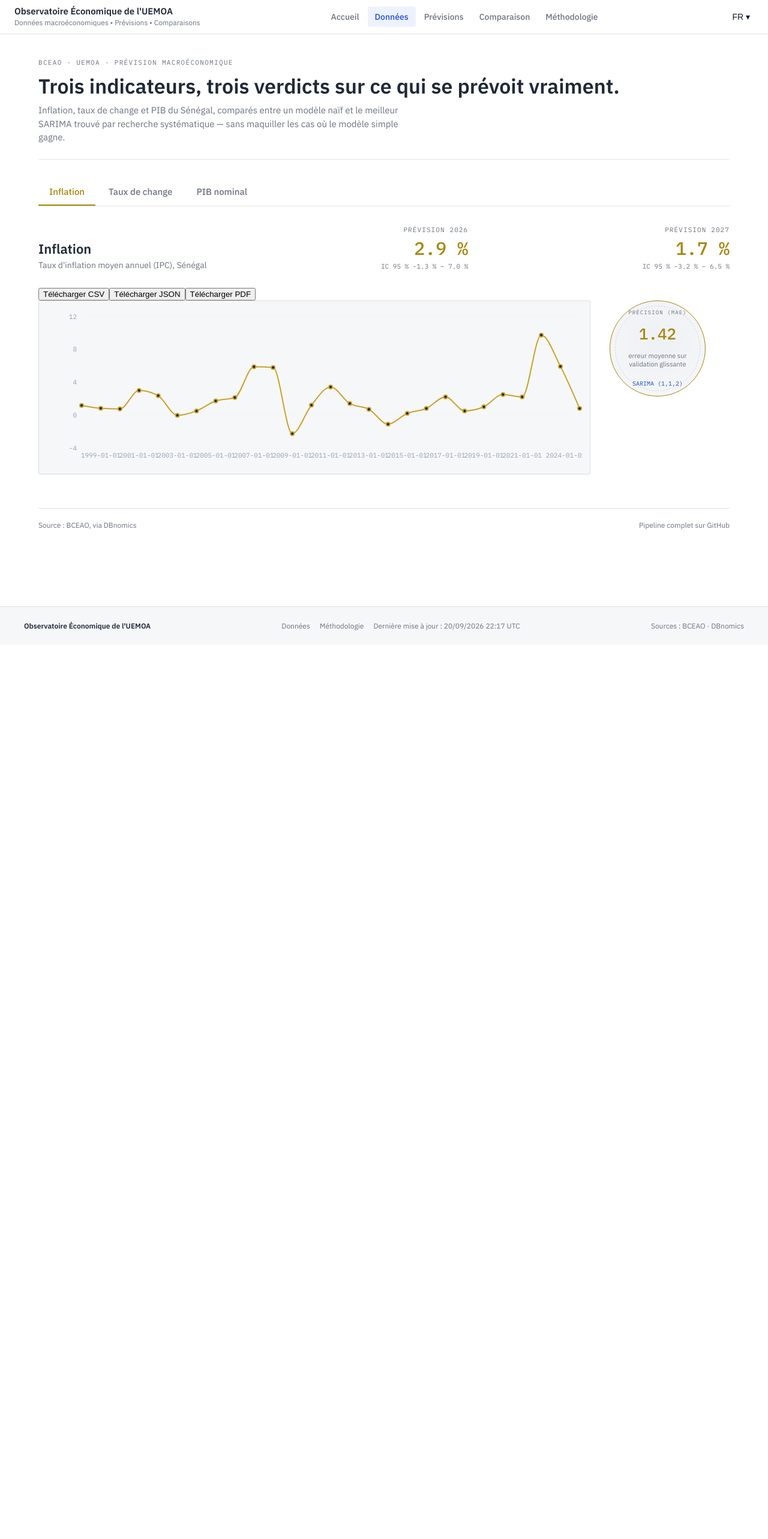
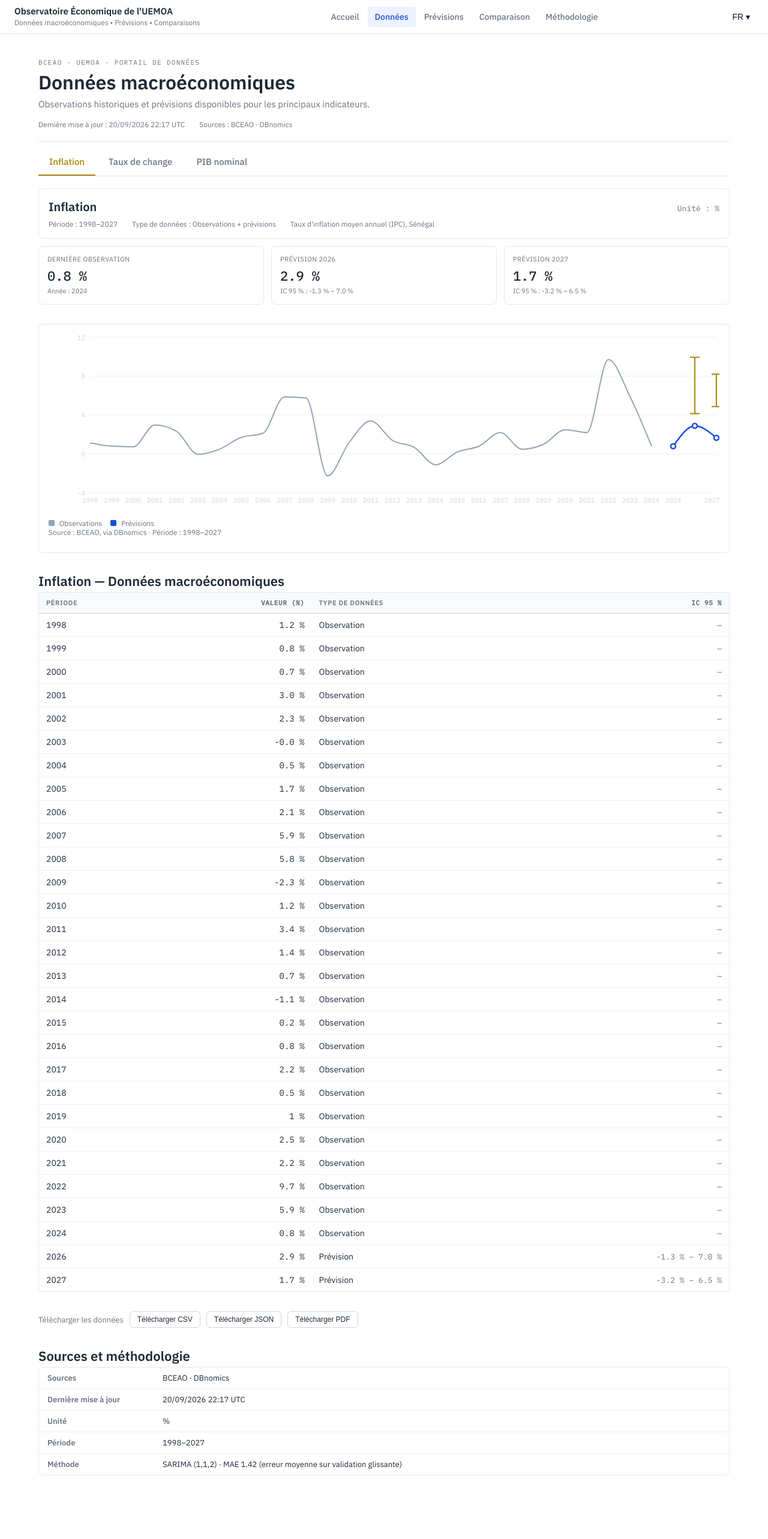
Before and after one commit to cdjarabe07/UEMOA-Dashboard, a React (Vite) app: page /donnees in a window 1280 px wide. Shown: the top 2566 px of the page at 60% size. Before the commit the page ends 1075 px from the top, so only its background shows below. Built offline with nearby package versions, Linux system fonts and the light colour scheme.

Commit message:
refactor: redesign macroeconomic data explorer

```diff
--- a/src/i18n.js
+++ b/src/i18n.js
@@ -136,6 +136,21 @@ const resources = {
       accueil2_sign_intro: "Signaux déterministes calculés à partir des prévisions exportées.",
       accueil2_sign_badge: "Signal",
       accueil2_src_titre: "Sources et méthodologie",
+
+      donnees3_eyebrow: "BCEAO · UEMOA · Portail de données",
+      donnees3_titre: "Données macroéconomiques",
+      donnees3_desc: "Observations historiques et prévisions disponibles pour les principaux indicateurs.",
+      donnees3_derniere_obs: "Dernière observation",
+      donnees3_annee: "Année",
+      donnees3_periode: "Période",
+      donnees3_type: "Type de données",
+      donnees3_type_obs: "Observation",
+      donnees3_type_obs_prev: "Observations + prévisions",
+      donnees3_valeur: "Valeur",
+      donnees3_download: "Télécharger les données",
+      donnees3_meta_modele: "Méthode",
+      donnees3_legend_obs: "Observations",
+      donnees3_legend_prev: "Prévisions",
 
       methodo_eyebrow: "Méthodologie",
       methodo_titre: "Comment sont calculées les prévisions.",
@@ -285,6 +300,21 @@ const resources = {
       accueil2_sign_badge: "Signal",
       accueil2_src_titre: "Sources and methodology",
 
+      donnees3_eyebrow: "BCEAO · UEMOA · Data portal",
+      donnees3_titre: "Macroeconomic data",
+      donnees3_desc: "Historical observations and available forecasts for the main indicators.",
+      donnees3_derniere_obs: "Latest observation",
+      donnees3_annee: "Year",
+      donnees3_periode: "Period",
+      donnees3_type: "Data type",
+      donnees3_type_obs: "Observation",
+      donnees3_type_obs_prev: "Observations + forecasts",
+      donnees3_valeur: "Value",
+      donnees3_download: "Download data",
+      donnees3_meta_modele: "Method",
+      donnees3_legend_obs: "Observations",
+      donnees3_legend_prev: "Forecasts",
+
       methodo_eyebrow: "Methodology",
       methodo_titre: "How the forecasts are calculated.",
       methodo_source_titre: "Data source",
--- a/src/index.css
+++ b/src/index.css
@@ -1846,3 +1846,178 @@ button:focus-visible {
     grid-template-columns: 1fr;
   }
 }
+
+/* ---------- Page Données : explorateur ---------- */
+
+.donnees-page .home-section {
+  margin: 32px 0;
+}
+
+.donnees-page .data-tabs {
+  margin-bottom: 20px;
+}
+
+.series-head {
+  border: 1px solid #e5e7eb;
+  border-radius: 8px;
+  padding: 16px;
+  background: #ffffff;
+  margin-bottom: 12px;
+}
+
+.series-title-line {
+  display: flex;
+  justify-content: space-between;
+  align-items: baseline;
+  gap: 12px;
+  flex-wrap: wrap;
+}
+
+.series-title-line h2 {
+  font-size: 20px;
+  font-weight: 600;
+  color: var(--ink);
+  margin: 0;
+}
+
+.series-unite {
+  font-family: var(--font-mono);
+  font-size: 13px;
+  color: var(--ink-muted);
+}
+
+.series-meta {
+  display: flex;
+  flex-wrap: wrap;
+  gap: 6px 24px;
+  margin-top: 8px;
+  font-size: 12px;
+  color: var(--ink-muted);
+}
+
+.values-strip {
+  display: flex;
+  flex-wrap: wrap;
+  gap: 12px;
+  margin-bottom: 8px;
+}
+
+.value-box {
+  flex: 1 1 200px;
+  border: 1px solid #e5e7eb;
+  border-radius: 8px;
+  padding: 14px;
+  background: #ffffff;
+}
+
+.value-label {
+  font-size: 11px;
+  text-transform: uppercase;
+  letter-spacing: 0.04em;
+  color: var(--ink-muted);
+  margin: 0 0 6px;
+}
+
+.value-digit {
+  font-family: var(--font-mono);
+  font-size: 22px;
+  font-weight: 500;
+  color: var(--ink);
+  margin: 0;
+}
+
+.value-period {
+  font-size: 11px;
+  color: var(--ink-muted);
+  margin: 4px 0 0;
+  line-height: 1.4;
+}
+
+.data-chart {
+  border: 1px solid #e5e7eb;
+  border-radius: 8px;
+  background: #ffffff;
+  padding: 16px;
+}
+
+.chart-legend {
+  display: flex;
+  flex-wrap: wrap;
+  gap: 14px;
+  margin-top: 8px;
+  font-size: 12px;
+  color: var(--ink-muted);
+}
+
+.chart-legend .key {
+  display: inline-block;
+  width: 10px;
+  height: 10px;
+  border-radius: 2px;
+  background: #94a3b8;
+  margin-right: 5px;
+}
+
+.chart-legend .key-prev {
+  background: #1d4ed8;
+}
+
+.downloads {
+  display: flex;
+  align-items: center;
+  gap: 10px;
+  flex-wrap: wrap;
+}
+
+.downloads-label {
+  font-size: 13px;
+  color: var(--ink-muted);
+}
+
+.downloads button {
+  border: 1px solid #d1d5db;
+  border-radius: 6px;
+  background: #ffffff;
+  color: var(--ink);
+  font-size: 12px;
+  padding: 6px 12px;
+  cursor: pointer;
+}
+
+.downloads button:hover {
+  border-color: var(--blue);
+  color: var(--blue);
+}
+
+.metadata {
+  border: 1px solid #e5e7eb;
+  border-radius: 8px;
+  background: #ffffff;
+}
+
+.metadata-row {
+  display: flex;
+  gap: 12px;
+  padding: 9px 14px;
+  border-bottom: 1px solid #eef0f2;
+  font-size: 13px;
+}
+
+.metadata-row:last-child {
+  border-bottom: none;
+}
+
+.metadata-row b {
+  min-width: 180px;
+  color: var(--ink-muted);
+}
+
+.metadata-row span {
+  color: var(--ink);
+}
+
+@media (max-width: 800px) {
+  .values-strip {
+    flex-direction: column;
+  }
+}
--- a/src/pages/Donnees.jsx
+++ b/src/pages/Donnees.jsx
@@ -7,11 +7,27 @@ import {
   YAxis,
   CartesianGrid,
   Tooltip,
+  ErrorBar,
 } from "recharts";
 import { useTranslation } from "react-i18next";
 import jsPDF from "jspdf";
 import autoTable from "jspdf-autotable";
 import { INDICATEURS } from "../data/indicateurs.js";
+import metaData from "../data/meta.json";
+
+const DATE_MAJ = (() => {
+  if (!metaData || typeof metaData.generated_at !== "string") return null;
+  const d = new Date(metaData.generated_at);
+  if (Number.isNaN(d.getTime())) return null;
+  return d.toLocaleString("fr-FR", {
+    day: "2-digit",
+    month: "2-digit",
+    year: "numeric",
+    hour: "2-digit",
+    minute: "2-digit",
+    timeZone: "UTC",
+  });
+})();
 
 function formatValeur(valeur, unite) {
   const arrondi = Number.isInteger(valeur) ? valeur : valeur.toFixed(1);
@@ -21,12 +37,11 @@ function formatValeur(valeur, unite) {
 }
 
 function telechargerCSV(indicateur) {
-  const entetes = "period,value\n";
+  const entetes = "period,value,type\n";
   const lignes = indicateur.historique
-    .map((ligne) => `${ligne.period},${ligne.value}`)
+    .map((ligne) => `${ligne.period},${ligne.value},observation`)
     .join("\n");
   const contenu = entetes + lignes;
-
   const blob = new Blob([contenu], { type: "text/csv;charset=utf-8;" });
   const lien = document.createElement("a");
   lien.href = URL.createObjectURL(blob);
@@ -45,30 +60,16 @@ function telechargerJSON(indicateur) {
 
 function telechargerPDF(indicateur) {
   const doc = new jsPDF();
-
   doc.setFontSize(14);
   doc.text(indicateur.nom, 14, 16);
   doc.setFontSize(10);
   doc.text("Source : BCEAO, via DBnomics", 14, 22);
-
   autoTable(doc, {
     startY: 28,
     head: [["Année", `Valeur (${indicateur.unite})`]],
     body: indicateur.historique.map((ligne) => [ligne.period, ligne.value]),
   });
-
   doc.save(`${indicateur.id}.pdf`);
-}
-
-function Stamp({ indicateur, t }) {
-  return (
-    <div className="stamp" role="img" aria-label={`${t("precision_mae")} : ${indicateur.mae}`}>
-      <p className="stamp-kicker">{t("precision_mae")}</p>
-      <p className="stamp-value">{indicateur.mae}</p>
-      <p className="stamp-caption">{t("precision_caption")}</p>
-      <p className="stamp-order">SARIMA {indicateur.ordreSarima}</p>
-    </div>
-  );
 }
 
 function CustomTooltip({ active, payload, label, unite }) {
@@ -94,20 +95,80 @@ export default function Donnees() {
   const { t } = useTranslation();
   const [actifId, setActifId] = useState(INDICATEURS[0].id);
   const indicateur = INDICATEURS.find((i) => i.id === actifId);
-  // Prévisions issues de previsions.json (source de vérité unique).
-  // `|| []` : si l'indicateur n'en possède pas, on affiche "non disponible"
-  // au lieu de lever une erreur de lecture de propriété.
+  const historique = indicateur?.historique || [];
   const previsions = indicateur?.previsions || [];
 
+  // Période couverte, calculée depuis les données réelles.
+  const anneeDebut = historique.length ? parseInt(historique[0].period.slice(0, 4), 10) : null;
+  const anneeFin = historique.length ? parseInt(historique[historique.length - 1].period.slice(0, 4), 10) : null;
+  const prevAnnees = previsions.map((p) => p.annee);
+  const fin = prevAnnees.length ? Math.max(anneeFin ?? 0, Math.max(...prevAnnees)) : anneeFin;
+  const periodeTexte =
+    anneeDebut != null ? `${anneeDebut}–${fin != null ? fin : ""}` : t("comparer_nd");
+
+  // Dernière observation disponible.
+  const derObs =
+    historique.length
+      ? {
+          annee: parseInt(historique[historique.length - 1].period.slice(0, 4), 10),
+          valeur: historique[historique.length - 1].value,
+        }
+      : null;
+
+  // Lignes de la table (observations puis prévisions).
+  const rows = [
+    ...historique.map((o) => ({
+      periode: o.period.slice(0, 4),
+      type: "obs",
+      valeur: o.value,
+      ic: null,
+    })),
+    ...previsions.map((p) => ({
+      periode: `${p.annee}`,
+      type: "prev",
+      valeur: p.valeur_prevue,
+      ic:
+        p.borne_basse != null && p.borne_haute != null
+          ? `${formatValeur(p.borne_basse, indicateur.unite)} – ${formatValeur(p.borne_haute, indicateur.unite)}`
+          : null,
+    })),
+  ];
+
+  // Données du graphique : historique + prévisions (avec IC 95 %).
+  const dernier = historique.length ? historique[historique.length - 1] : null;
+  const chartData = [
+    ...historique.map((o) => ({
+      annee: parseInt(o.period.slice(0, 4), 10),
+      obs: o.value,
+      prev: null,
+    })),
+    { annee: dernier ? parseInt(dernier.period.slice(0, 4), 10) : null, obs: null, prev: dernier ? dernier.value : null, icRange: null },
+    ...previsions.map((p) => ({
+      annee: p.annee,
+      obs: null,
+      prev: p.valeur_prevue,
+      icRange:
+        p.borne_basse != null && p.borne_haute != null
+          ? [p.borne_basse, p.borne_haute]
+          : undefined,
+    })),
+  ].filter((r) => r.annee != null);
+
   return (
-    <div className="page">
-      <header className="hero">
-        <p className="hero-eyebrow">{t("donnees_hero_eyebrow")}</p>
-        <h1 className="hero-title">{t("donnees_hero_titre")}</h1>
-        <p className="hero-sub">{t("donnees_hero_sub")}</p>
+    <div className="page donnees-page">
+      {/* 1. En-tête de page */}
+      <header className="accueil-head">
+        <p className="accueil-eyebrow">{t("donnees3_eyebrow")}</p>
+        <h1 className="accueil-title">{t("donnees3_titre")}</h1>
+        <p className="accueil-desc">{t("donnees3_desc")}</p>
+        <div className="accueil-meta">
+          <span>{t("footer_datemaj")} : {DATE_MAJ ? `${DATE_MAJ} UTC` : t("comparer_nd")}</span>
+          <span>{t("footer_sources")} : BCEAO · DBnomics</span>
+        </div>
       </header>
 
-      <nav className="tabs" role="tablist" aria-label="Choisir un indicateur">
+      {/* 2. Sélection de l'indicateur */}
+      <nav className="tabs data-tabs" role="tablist" aria-label={t("donnees_hero_eyebrow")}>
         {INDICATEURS.map((i) => (
           <button
             key={i.id}
@@ -122,84 +183,149 @@ export default function Donnees() {
         ))}
       </nav>
 
-      <section>
-        <div className="entry-head">
-          <div>
-            <h2 className="entry-title">{indicateur.nom}</h2>
-            <p className="entry-subtitle">{indicateur.sousTitre}</p>
+      {/* 3. En-tête de série */}
+      <section className="series-head">
+        <div className="series-title-line">
+          <h2>{indicateur.nom}</h2>
+          <span className="series-unite">{t("accueil2_col_unite")} : {indicateur.unite}</span>
+        </div>
+        <div className="series-meta">
+          <span>{t("donnees3_periode")} : {periodeTexte}</span>
+          <span>
+            {t("donnees3_type")} :{" "}
+            {previsions.length > 0 ? t("donnees3_type_obs_prev") : t("donnees3_type_obs")}
+          </span>
+          <span>{indicateur.sousTitre}</span>
+        </div>
+      </section>
+
+      {/* 4. Valeurs : dernière observation + prévisions */}
+      <div className="values-strip" role="group" aria-label={t("donnees3_titre")}>
+        <div className="value-box">
+          <p className="value-label">{t("donnees3_derniere_obs")}</p>
+          <p className="value-digit">{derObs ? formatValeur(derObs.valeur, indicateur.unite) : t("comparer_nd")}</p>
+          <p className="value-period">{t("donnees3_annee")} : {derObs ? derObs.annee : t("comparer_nd")}</p>
+        </div>
+        {previsions.map((p) => (
+          <div key={p.annee} className="value-box">
+            <p className="value-label">{t("prevision_label")} {p.annee}</p>
+            <p className="value-digit">{formatValeur(p.valeur_prevue, indicateur.unite)}</p>
+            {p.borne_basse != null && p.borne_haute != null && (
+              <p className="value-period">
+                {t("prevision_ic")} : {formatValeur(p.borne_basse, indicateur.unite)} –{" "}
+                {formatValeur(p.borne_haute, indicateur.unite)}
+              </p>
+            )}
           </div>
-          {previsions.length > 0 ? (
-            previsions.map((prev) => (
-              <div key={prev.annee} className="forecast-block">
-                <p className="forecast-label">
-                  {t("prevision_label")} {prev.annee}
-                </p>
-                <p className="forecast-value">
-                  {formatValeur(prev.valeur_prevue, indicateur.unite)}
-                </p>
-                {prev.borne_basse != null && prev.borne_haute != null && (
-                  <p className="forecast-ic">
-                    {t("prevision_ic")} {formatValeur(prev.borne_basse, indicateur.unite)} –{" "}
-                    {formatValeur(prev.borne_haute, indicateur.unite)}
-                  </p>
-                )}
-              </div>
-            ))
-          ) : (
-            <div className="forecast-block">
-              <p className="forecast-label">{t("prevision_label")}</p>
-              <p className="forecast-value">—</p>
-              <p className="forecast-ic">{t("prevision_indisponible")}</p>
-            </div>
-          )}
-        </div>
+        ))}
+      </div>
 
-        <div className="export-buttons">
-          <button onClick={() => telechargerCSV(indicateur)}>{t("telecharger_csv")}</button>
-          <button onClick={() => telechargerJSON(indicateur)}>{t("telecharger_json")}</button>
-          <button onClick={() => telechargerPDF(indicateur)}>{t("telecharger_pdf")}</button>
-        </div>
-
-        <div className="entry-body">
-          <div className="chart-card">
-            <ResponsiveContainer width="100%" height={260}>
-              <LineChart data={indicateur.historique}>
-                <CartesianGrid stroke="rgba(237,233,223,0.08)" vertical={false} />
+      {/* 5. Graphique principal */}
+      {historique.length > 1 && (
+        <section className="home-section" aria-label={indicateur.nom}>
+          <div className="data-chart">
+            <ResponsiveContainer width="100%" height={300}>
+              <LineChart data={chartData}>
+                <CartesianGrid stroke="#eef0f2" vertical={false} />
                 <XAxis
-                  dataKey="period"
-                  stroke="#93a1b8"
+                  dataKey="annee"
+                  stroke="#d1d5db"
                   tick={{ fontFamily: "IBM Plex Mono", fontSize: 11 }}
-                  axisLine={{ stroke: "rgba(237,233,223,0.14)" }}
+                  axisLine={false}
                   tickLine={false}
                 />
                 <YAxis
-                  stroke="#93a1b8"
+                  stroke="#d1d5db"
                   tick={{ fontFamily: "IBM Plex Mono", fontSize: 11 }}
                   axisLine={false}
                   tickLine={false}
-                  width={54}
+                  width={64}
                 />
                 <Tooltip content={<CustomTooltip unite={indicateur.unite} />} />
-                <Line
-                  type="monotone"
-                  dataKey="value"
-                  stroke="#c9a227"
-                  strokeWidth={2}
-                  dot={{ r: 3, fill: "#0f1b2d", stroke: "#c9a227", strokeWidth: 2 }}
-                  activeDot={{ r: 5 }}
-                />
+                <Line type="monotone" dataKey="obs" stroke="#94a3b8" strokeWidth={2} dot={false} />
+                {previsions.length > 0 && (
+                  <Line type="monotone" dataKey="prev" stroke="#1d4ed8" strokeWidth={2.5} dot={{ r: 4 }}>
+                    <ErrorBar dataKey="icRange" width={8} strokeWidth={2} stroke="#a8860d" />
+                  </Line>
+                )}
               </LineChart>
             </ResponsiveContainer>
+            <div className="chart-legend">
+              <span><i className="key key-obs" /> {t("donnees3_legend_obs")}</span>
+              {previsions.length > 0 && (
+                <span><i className="key key-prev" /> {t("donnees3_legend_prev")}</span>
+              )}
+            </div>
+            <p className="chart-meta">
+              {t("donnees_footer_source")} · {t("donnees3_periode")} : {periodeTexte}
+            </p>
           </div>
+        </section>
+      )}
 
-          <Stamp indicateur={indicateur} t={t} />
+      {/* 6. Table de données */}
+      <section className="home-section" aria-label={`${indicateur.nom} — ${t("donnees3_titre")}`}>
+        <h2 className="home-section-title">{indicateur.nom} — {t("donnees3_titre")}</h2>
+        <div className="table-scroll">
+          <table className="data-table">
+            <thead>
+              <tr>
+                <th>{t("donnees3_periode")}</th>
+                <th className="num">{t("donnees3_valeur")} ({indicateur.unite})</th>
+                <th>{t("donnees3_type")}</th>
+                <th className="num">{t("prevision_ic")}</th>
+              </tr>
+            </thead>
+            <tbody>
+              {rows.map((r) => (
+                <tr key={`${r.periode}-${r.type}`}>
+                  <td>{r.periode}</td>
+                  <td className="num">{formatValeur(r.valeur, indicateur.unite)}</td>
+                  <td>
+                    {r.type === "obs" ? t("donnees3_type_obs") : t("prevision_label")}
+                  </td>
+                  <td className="num muted">{r.ic ?? "—"}</td>
+                </tr>
+              ))}
+            </tbody>
+          </table>
         </div>
       </section>
 
-      <footer className="footer">
-        <span>{t("donnees_footer_source")}</span>
-        <span>{t("donnees_footer_github")}</span>
-      </footer>
+      {/* 7. Téléchargements */}
+      <section className="downloads home-section" aria-label={t("donnees3_download")}>
+        <span className="downloads-label">{t("donnees3_download")}</span>
+        <button onClick={() => telechargerCSV(indicateur)}>{t("telecharger_csv")}</button>
+        <button onClick={() => telechargerJSON(indicateur)}>{t("telecharger_json")}</button>
+        <button onClick={() => telechargerPDF(indicateur)}>{t("telecharger_pdf")}</button>
+      </section>
+
+      {/* 8. Métadonnées */}
+      <section className="home-section" aria-label={t("accueil2_src_titre")}>
+        <h2 className="home-section-title">{t("accueil2_src_titre")}</h2>
+        <div className="metadata">
+          <div className="metadata-row">
+            <b>{t("footer_sources")}</b>
+            <span>BCEAO · DBnomics</span>
+          </div>
+          <div className="metadata-row">
+            <b>{t("footer_datemaj")}</b>
+            <span>{DATE_MAJ ? `${DATE_MAJ} UTC` : t("comparer_nd")}</span>
+          </div>
+          <div className="metadata-row">
+            <b>{t("accueil2_col_unite")}</b>
+            <span>{indicateur.unite}</span>
+          </div>
+          <div className="metadata-row">
+            <b>{t("donnees3_periode")}</b>
+            <span>{periodeTexte}</span>
+          </div>
+          <div className="metadata-row">
+            <b>{t("donnees3_meta_modele")}</b>
+            <span>SARIMA {indicateur.ordreSarima} · MAE {indicateur.mae} ({t("precision_caption")})</span>
+          </div>
+        </div>
+      </section>
     </div>
   );
 }
```
